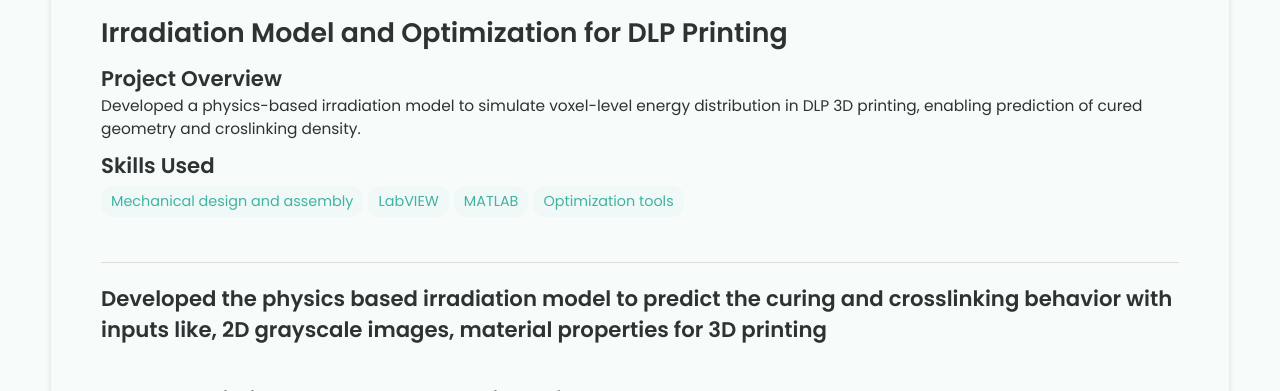
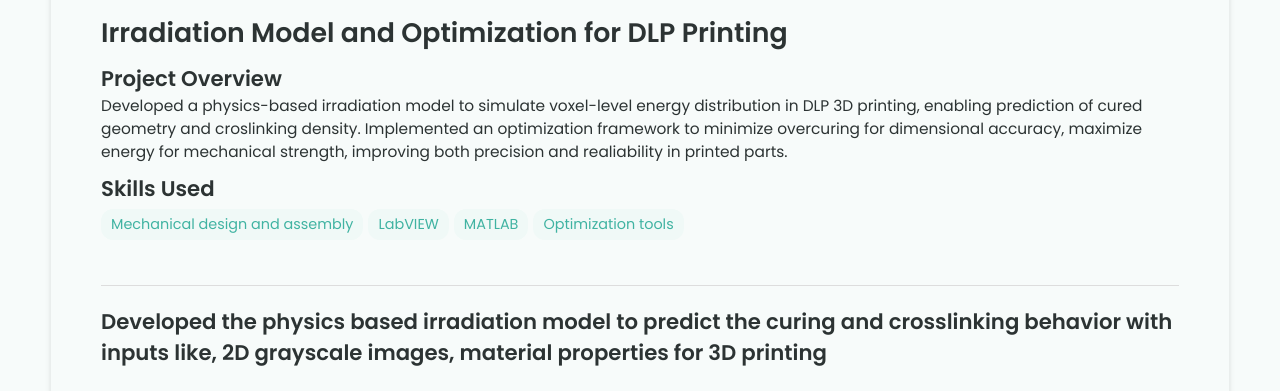
Before and after one commit to subedi-saroj/subedi-saroj.github.io, a Jekyll site: the page built from _projects/02_model/index.md, in a window 1280 px wide and 900 px high, scrolled down 329 px, cut to the strip 165-556 px from the top of the window. Built offline with Jekyll 4.4.1, drawn with Linux system fonts in a browser that asks for light colours.

Commit message:
Enhance irradiation model description with optimization details

```diff
--- a/_projects/02_model/index.md
+++ b/_projects/02_model/index.md
@@ -1,7 +1,7 @@
 ---
 layout: post
 title: Irradiation Model and Optimization for DLP Printing
-description: Developed a physics-based irradiation model to simulate voxel-level energy distribution in DLP 3D printing, enabling prediction of cured geometry and croslinking density.
+description: Developed a physics-based irradiation model to simulate voxel-level energy distribution in DLP 3D printing, enabling prediction of cured geometry and croslinking density. Implemented an optimization framework to minimize overcuring for dimensional accuracy, maximize energy for mechanical strength, improving both precision and realiability in printed parts.
 skills:
 - Mechanical design and assembly
 - LabVIEW
```
